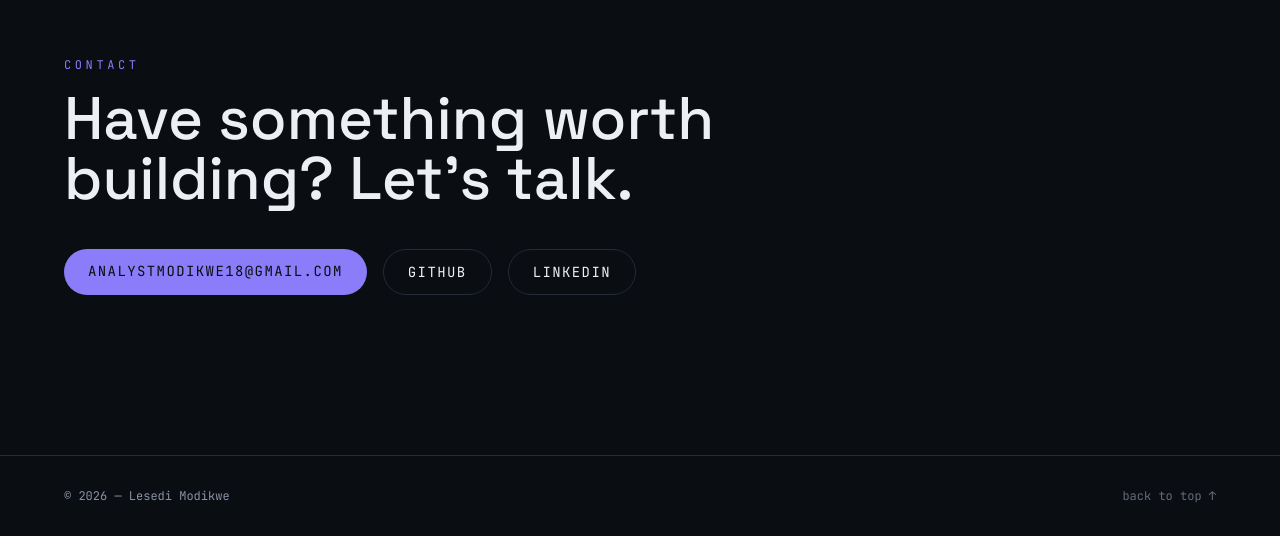
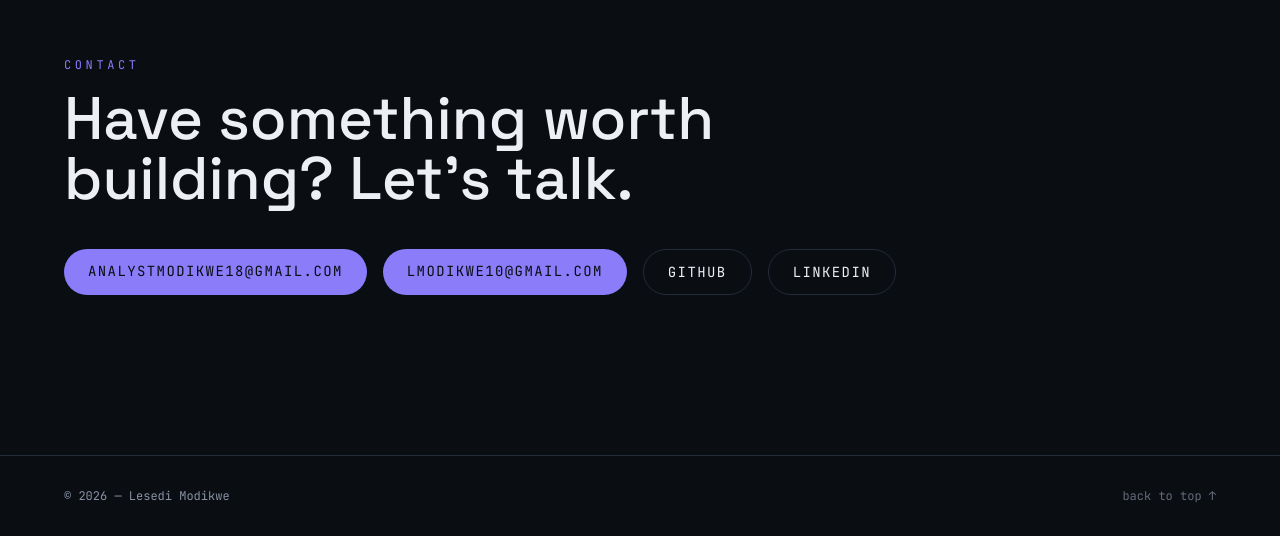
Before and after one commit to analystmodikwe/Personal-Portfolio, a React (Vite) app in the folder portfolio/: page / in a window 1280 px wide. Shown: the part 5363-5899 px from the top of the page. Built offline with nearby package versions, Linux system fonts and the light colour scheme; the HTML template or start-up script is replaced by a standard one.

Commit message:
contacts

```diff
--- a/portfolio/src/components/Contact.tsx
+++ b/portfolio/src/components/Contact.tsx
@@ -23,6 +23,13 @@ export default function Contact() {
             >
               analystmodikwe18@gmail.com
             </a>
+
+            <a
+              href="mailto:lmodikwe10@gmail.com"
+              className="font-mono text-sm uppercase tracking-widest bg-signal text-void px-6 py-3 rounded-full hover:opacity-90 transition-opacity"
+            >
+              lmodikwe10@gmail.com
+            </a>
             <a
               href="https://github.com/analystmodikwe"
               target="_blank"
```
